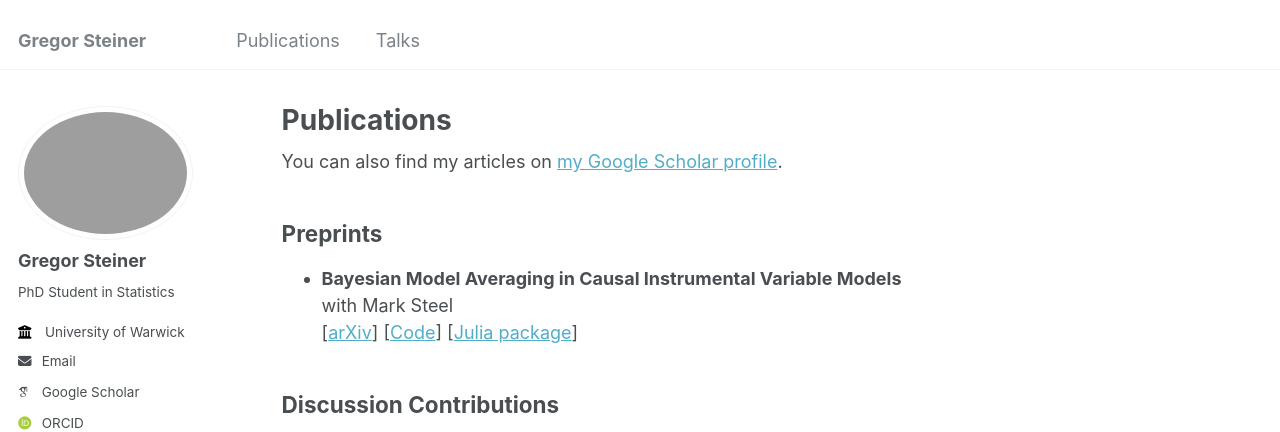
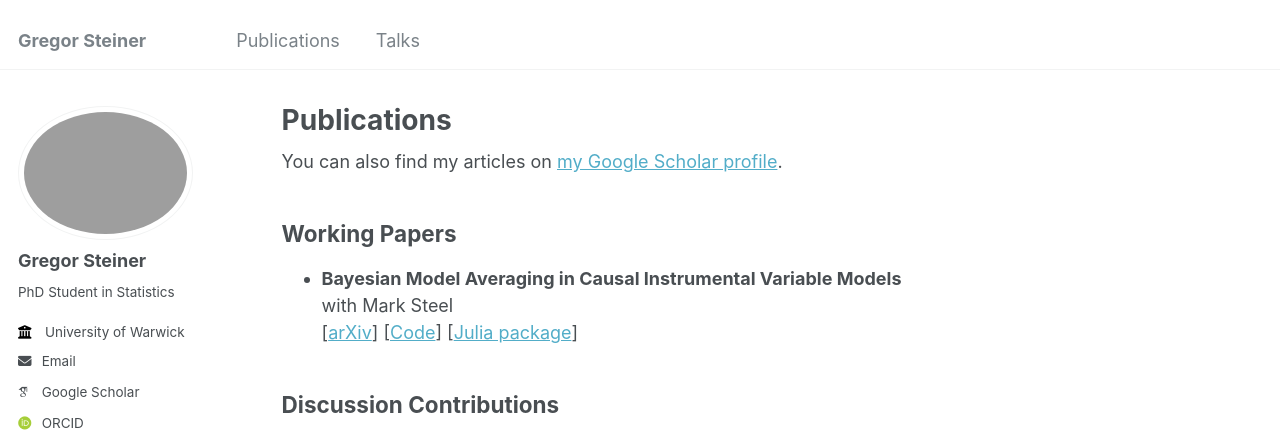
Before and after one commit to gregorsteiner/gregorsteiner.github.io, a Jekyll site: the page built from _pages/publications.md, in a window 1280 px wide. Shown: the top 432 px of the page. Built offline with Jekyll 4.4.1, drawn with Linux system fonts in a browser that asks for light colours; some web fonts are replaced.

Commit message:
Update publications.md

```diff
--- a/_pages/publications.md
+++ b/_pages/publications.md
@@ -9,8 +9,7 @@ author_profile: true
   <div class="wordwrap">You can also find my articles on <a href="{{site.author.googlescholar}}">my Google Scholar profile</a>.</div>
 {% endif %}
 
-## Preprints
-
+## Working Papers
 
 * **Bayesian Model Averaging in Causal Instrumental Variable Models**
   with Mark Steel
```
